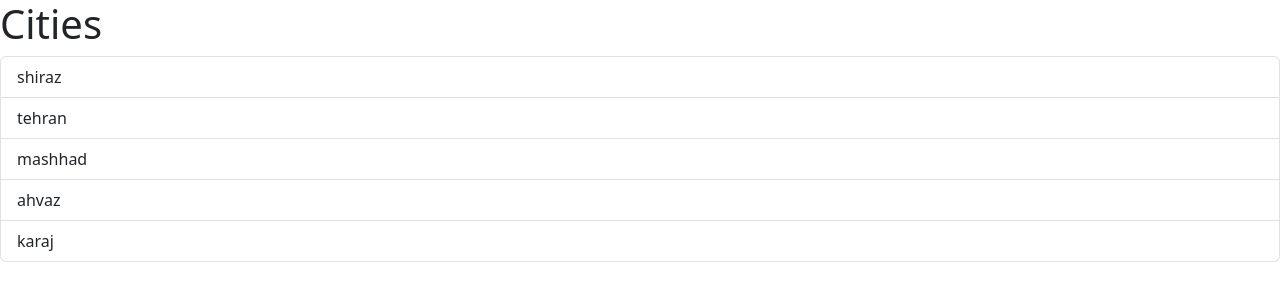
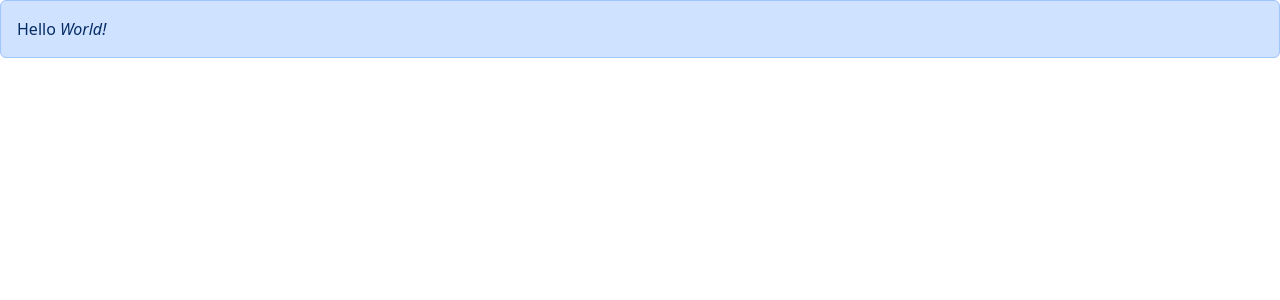
Before and after one commit to anathanP/Learning-React, a React (Vite) app: page / in a window 1280 px wide. Shown: the top 300 px of the page. Built offline with nearby package versions, Linux system fonts and the light colour scheme.

Commit message:
building Alert component

```diff
--- a/src/App.tsx
+++ b/src/App.tsx
@@ -1,18 +1,11 @@
-import "./components/ListGroups.tsx";
-import ListGroup from "./components/ListGroups.tsx";
+import Alert from "./components/Alert";
 
 function App() {
-  const cities = ["shiraz", "tehran", "mashhad", "ahvaz", "karaj"];
-  const handleOnSelectItem = (item: string) => {
-    console.log(item);
-  };
   return (
     <div>
-      <ListGroup
-        items={cities}
-        heading="Cities"
-        onSelectItem={handleOnSelectItem}
-      />
+      <Alert>
+        Hello <i>World!</i>
+      </Alert>
     </div>
   );
 }
--- /dev/null
+++ b/src/components/Alert.tsx
@@ -0,0 +1,15 @@
+import { ReactNode } from "react";
+
+interface prop {
+  children: ReactNode;
+}
+
+const Alert = ({ children }: prop) => {
+  return (
+    <div className="alert alert-primary" role="alert">
+      {children}
+    </div>
+  );
+};
+
+export default Alert;
```
